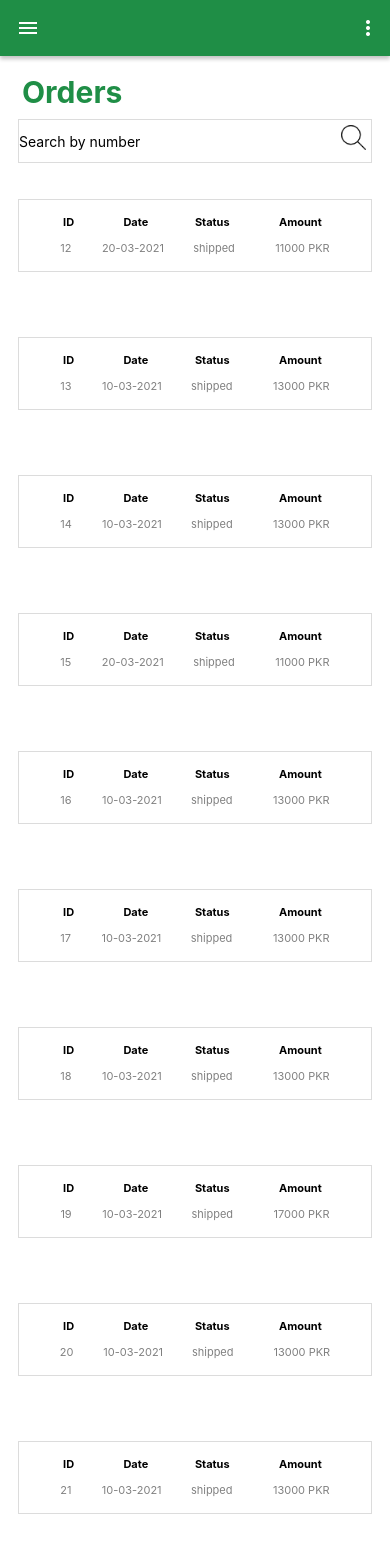
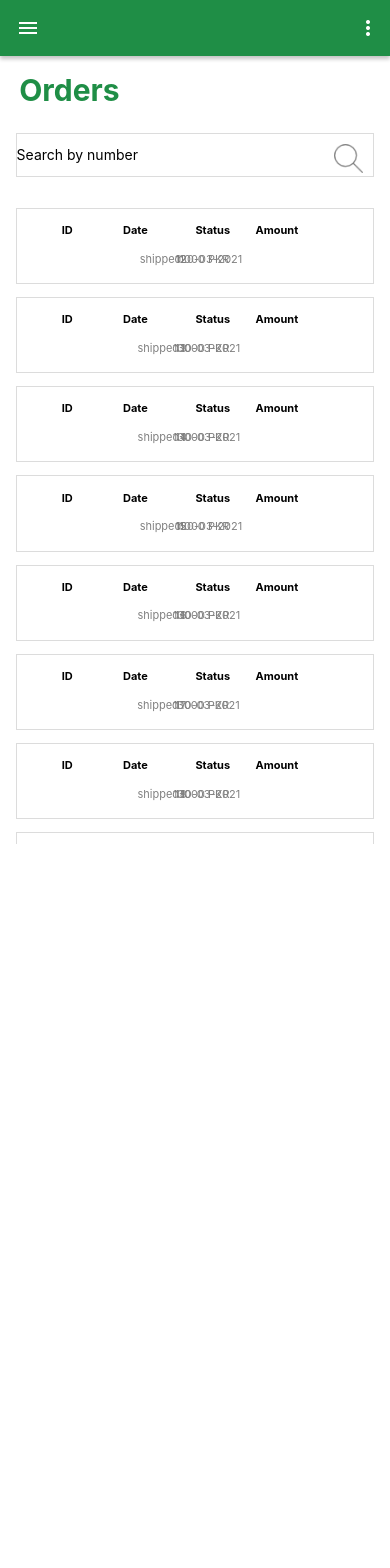
Before and after one commit to hamzaraj525/Order-Screen-Design, a React Native app: screen / in a window 390 px wide. Shown: the top 1568 px of the page. After the commit the page ends 844 px from the top, so only its background shows below. Built offline with nearby package versions, Linux system fonts and the light colour scheme.

Commit message:
first commit

```diff
--- a/App.js
+++ b/App.js
@@ -133,6 +133,39 @@ const DATA = [
     amount: '13000 PKR',
     key: 10,
   },
+  {
+    Id: 'ID',
+    Date: 'Date',
+    Status: 'Status',
+    Amount: 'Amount ',
+    id: '23',
+    date: '10-03-2021',
+    status: 'shipped',
+    amount: '13000 PKR',
+    key: 11,
+  },
+  {
+    Id: 'ID',
+    Date: 'Date',
+    Status: 'Status',
+    Amount: 'Amount ',
+    id: '24',
+    date: '10-03-2021',
+    status: 'shipped',
+    amount: '13000 PKR',
+    key: 12,
+  },
+  {
+    Id: 'ID',
+    Date: 'Date',
+    Status: 'Status',
+    Amount: 'Amount ',
+    id: '25',
+    date: '10-03-2021',
+    status: 'shipped',
+    amount: '13000 PKR',
+    key: 13,
+  },
 ];
 export default class App extends Component {
   constructor(props) {
@@ -141,7 +174,7 @@ export default class App extends Component {
 
   render() {
     return (
-      <View>
+      <View style={{flex: 1}}>
         {/* App Bar  */}
         <Appbar.Header style={styles.header}>
           <Appbar.Action
@@ -170,6 +203,7 @@ export default class App extends Component {
           </View>
         </View>
         <FlatList
+          contentContainerStyle={{paddingBottom: 20}}
           data={DATA}
           renderItem={({item, index}) => (
             <View style={styles.alignData}>
@@ -177,11 +211,11 @@ export default class App extends Component {
                 <Text style={styles.innerText}>{item.Id} </Text>
                 <Text style={styles.innerText}> {item.Date} </Text>
                 <Text style={styles.innerText}>{item.Status} </Text>
-                <Text style={styles.innerText}> {item.Amount} </Text>
+                <Text style={styles.innerTextAmount}> {item.Amount} </Text>
               </View>
               <View style={styles.textSecond}>
                 <Text style={styles.id}>{item.id} </Text>
-                <Text style={styles.secondInnerText}> {item.date} </Text>
+                <Text style={styles.datee}> {item.date} </Text>
                 <Text style={styles.shipped}>{item.status} </Text>
                 <Text style={styles.amount}> {item.amount} </Text>
               </View>
@@ -197,33 +231,31 @@ const styles = StyleSheet.create({
   amount: {
     textAlign: 'center',
     fontSize: 11,
-    marginTop: 18,
-    height: 60,
+    marginTop: '4%',
+    height: '45%',
     justifyContent: 'space-between',
     position: 'relative',
-    right: 6,
+    right: '30%',
     color: 'grey',
   },
   shipped: {
     textAlign: 'center',
     fontSize: 11,
-
-    marginTop: 18,
-    height: 60,
+    marginTop: '4%',
+    height: '50%',
     justifyContent: 'space-between',
     position: 'relative',
-    right: 7,
+    right: '17%',
     color: 'grey',
   },
   id: {
     fontSize: 11,
     color: 'grey',
-
-    marginTop: 18,
-    height: 60,
+    marginTop: '4%',
+    height: '45%',
     justifyContent: 'space-between',
     position: 'relative',
-    right: -9,
+    right: '-35%',
   },
   header: {
     backgroundColor: '#1f8e46',
@@ -237,31 +269,23 @@ const styles = StyleSheet.create({
 
   titleText: {
     fontSize: 30,
-
     color: '#1f8e46',
-    marginStart: 4,
+    marginStart: '1%',
     fontWeight: 'bold',
   },
   alignData: {
-    padding: 18,
+    padding: '4%',
   },
 
-  TextBorder: {
-    borderWidth: 1.5,
-    marginTop: 15,
-    height: 73,
-    borderColor: '#DCDCDC',
-  },
   text: {
     borderWidth: 1.5,
-
     justifyContent: 'space-evenly',
     flexDirection: 'row',
-    height: 73,
+    height: '-5%',
     borderColor: '#DCDCDC',
   },
   textSecond: {
-    marginTop: -49,
+    marginTop: '-13%',
     justifyContent: 'space-evenly',
     flexDirection: 'row',
   },
@@ -269,17 +293,29 @@ const styles = StyleSheet.create({
     fontSize: 11,
     color: 'black',
     fontWeight: 'bold',
-    marginTop: 15,
+    marginTop: '4%',
     height: 60,
     justifyContent: 'space-evenly',
+    color: 'black',
+  },
+  innerTextAmount: {
+    fontSize: 11,
+    position: 'relative',
+    right: '7%',
+    color: 'black',
+    fontWeight: 'bold',
+    marginTop: '4%',
+    height: 60,
 
     color: 'black',
   },
-  secondInnerText: {
+  datee: {
     fontSize: 11,
     color: 'grey',
-    marginTop: 18,
-    height: 60,
+    position: 'relative',
+    right: '-22%',
+    marginTop: '4%',
+    height: '45%',
     justifyContent: 'space-between',
     textAlign: 'center',
   },
@@ -291,15 +327,16 @@ const styles = StyleSheet.create({
     borderBottomLeftRadius: 0,
     borderTopRightRadius: 0,
     borderTopLeftRadius: 0,
-    marginTop: 9,
+    marginTop: '7%',
     borderWidth: 1,
     borderColor: '#DCDCDC',
   },
   imageStyle: {
-    padding: 10,
-    margin: 5,
-    height: 25,
-    width: 25,
+    padding: '4%',
+    margin: '3%',
+    height: '22%',
+    tintColor: 'grey',
+    width: '2%',
     resizeMode: 'stretch',
     alignItems: 'center',
   },
```
